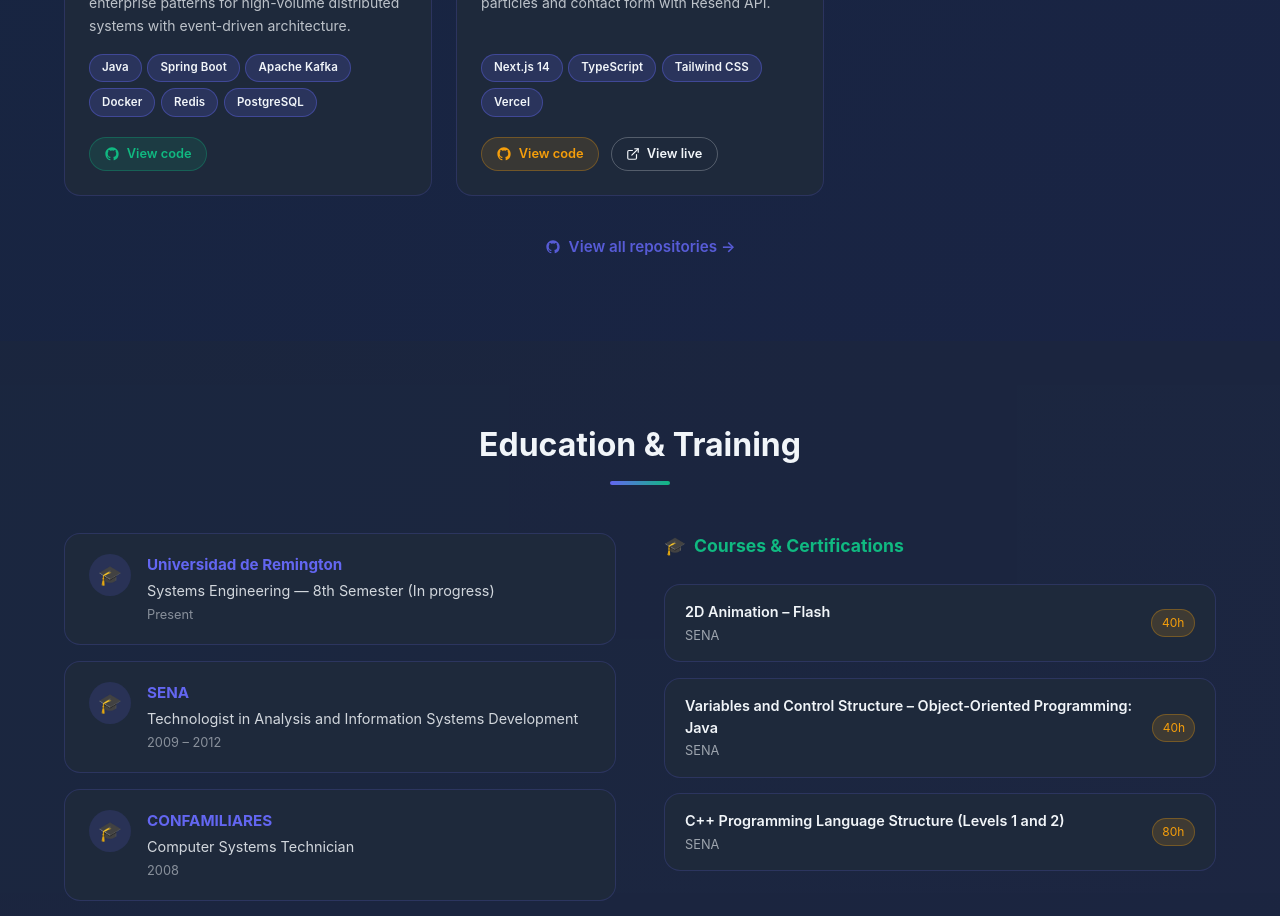
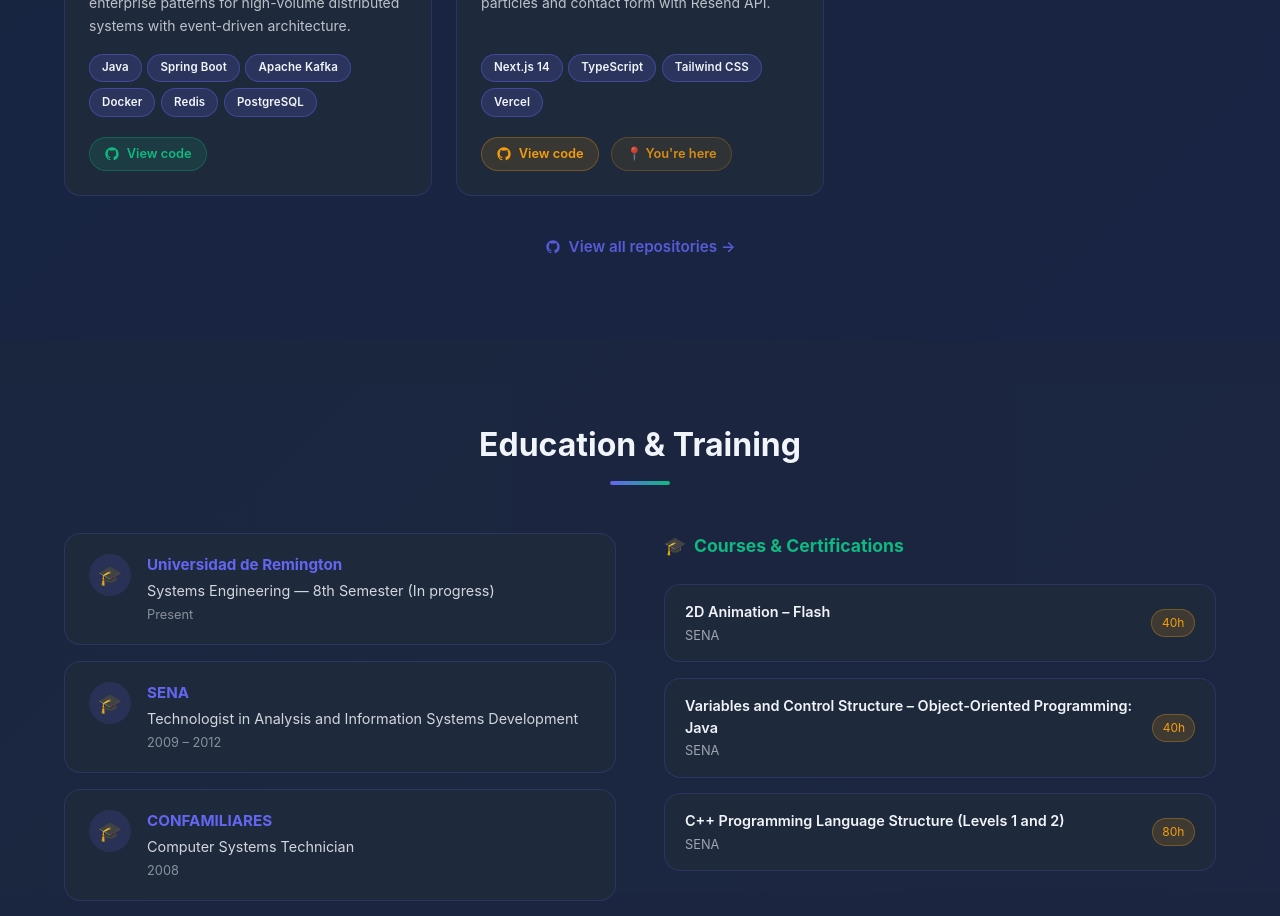
Before and after one commit to cdgutierrez6/portafolio-frontend, a Next.js app: page /en in a window 1280 px wide. Shown: the part 4820-5736 px from the top of the page. Built offline with nearby package versions, Linux system fonts and the light colour scheme; no server answers.

Commit message:
fix: replace self-referencing live link with 'You are here' badge on Portfolio card

```diff
--- a/src/app/[locale]/page.tsx
+++ b/src/app/[locale]/page.tsx
@@ -56,6 +56,7 @@
       technologies: p.technologies,
       githubUrl:    p.githubUrl,
       liveUrl:      p.liveUrl,
+      isCurrent:    p.isCurrent,
       language:     p.language,
       stars:        p.stars,
       accent:       p.accent,
--- a/src/components/portfolio/Projects.tsx
+++ b/src/components/portfolio/Projects.tsx
@@ -26,7 +26,7 @@
 
 interface Props {
   projects: Project[];
-  t: { projects: { title: string; subtitle: string; viewCode: string; viewLive: string; star: string; allRepos: string } };
+  t: { projects: { title: string; subtitle: string; viewCode: string; viewLive: string; star: string; allRepos: string; youAreHere: string } };
   animated: boolean;
 }
 
@@ -179,7 +179,21 @@
           {t.viewCode}
         </a>
 
-        {project.liveUrl && (
+        {project.isCurrent ? (
+          <span
+            style={{
+              display: "inline-flex", alignItems: "center", gap: "0.4rem",
+              fontSize: "0.8rem", fontWeight: 600, padding: "0.4rem 0.9rem",
+              borderRadius: "9999px",
+              background: `color-mix(in srgb, ${project.accent} 10%, transparent)`,
+              color: project.accent,
+              border: `1px solid color-mix(in srgb, ${project.accent} 25%, transparent)`,
+              opacity: 0.85,
+            }}
+          >
+            {t.youAreHere}
+          </span>
+        ) : project.liveUrl ? (
           <a
             href={project.liveUrl}
             target="_blank"
@@ -208,7 +222,7 @@
             {LIVE_ICON}
             {t.viewLive}
           </a>
-        )}
+        ) : null}
       </div>
     </div>
   );
--- a/src/data/portfolio-data.ts
+++ b/src/data/portfolio-data.ts
@@ -265,7 +265,8 @@
       descriptionEn: "This very portfolio — bilingual (ES/EN), SSG with Next.js 14 App Router, reveal animations, particles and contact form with Resend API.",
       technologies: ["Next.js 14", "TypeScript", "Tailwind CSS", "Vercel"],
       githubUrl: "https://github.com/cdgutierrez6/portafolio-frontend",
-      liveUrl: "https://portafolio-frontend-wheat.vercel.app",
+      liveUrl: null,
+      isCurrent: true,
       language: "TypeScript",
       stars: 0,
       accent: "#F59E0B",
--- a/src/lib/types.ts
+++ b/src/lib/types.ts
@@ -7,6 +7,7 @@
   technologies: string[];
   githubUrl: string;
   liveUrl: string | null;
+  isCurrent?: boolean;
   language: string;
   stars: number;
   accent: string;
@@ -19,6 +20,7 @@
   technologies: string[];
   githubUrl: string;
   liveUrl: string | null;
+  isCurrent?: boolean;
   language: string;
   stars: number;
   accent: string;
@@ -161,7 +163,7 @@
     experience: { title: "Experiencia Laboral", present: "Presente", technologies: "Tecnologías" },
     skills: { title: "Habilidades Técnicas", technologies: "tecnologías" },
     education: { title: "Educación & Formación", courses: "Cursos & Certificaciones", hours: "horas" },
-    projects: { title: "Proyectos & Código Abierto", subtitle: "Repositorios que demuestran mi stack en producción", viewCode: "Ver código", viewLive: "Ver en vivo", star: "estrella", allRepos: "Ver todos los repositorios →" },
+    projects: { title: "Proyectos & Código Abierto", subtitle: "Repositorios que demuestran mi stack en producción", viewCode: "Ver código", viewLive: "Ver en vivo", star: "estrella", allRepos: "Ver todos los repositorios →", youAreHere: "📍 Estás aquí" },
     contact: {
       title: "Contacto", send: "Enviar mensaje", name: "Nombre", message: "Mensaje", subject: "Asunto",
       phone: "TELÉFONO", location: "UBICACIÓN", email: "EMAIL",
@@ -189,7 +191,7 @@
     experience: { title: "Work Experience", present: "Present", technologies: "Technologies" },
     skills: { title: "Technical Skills", technologies: "technologies" },
     education: { title: "Education & Training", courses: "Courses & Certifications", hours: "hours" },
-    projects: { title: "Projects & Open Source", subtitle: "Repositories that demonstrate my production stack", viewCode: "View code", viewLive: "View live", star: "star", allRepos: "View all repositories →" },
+    projects: { title: "Projects & Open Source", subtitle: "Repositories that demonstrate my production stack", viewCode: "View code", viewLive: "View live", star: "star", allRepos: "View all repositories →", youAreHere: "📍 You're here" },
     contact: {
       title: "Contact", send: "Send message", name: "Name", message: "Message", subject: "Subject",
       phone: "PHONE", location: "LOCATION", email: "EMAIL",
```
